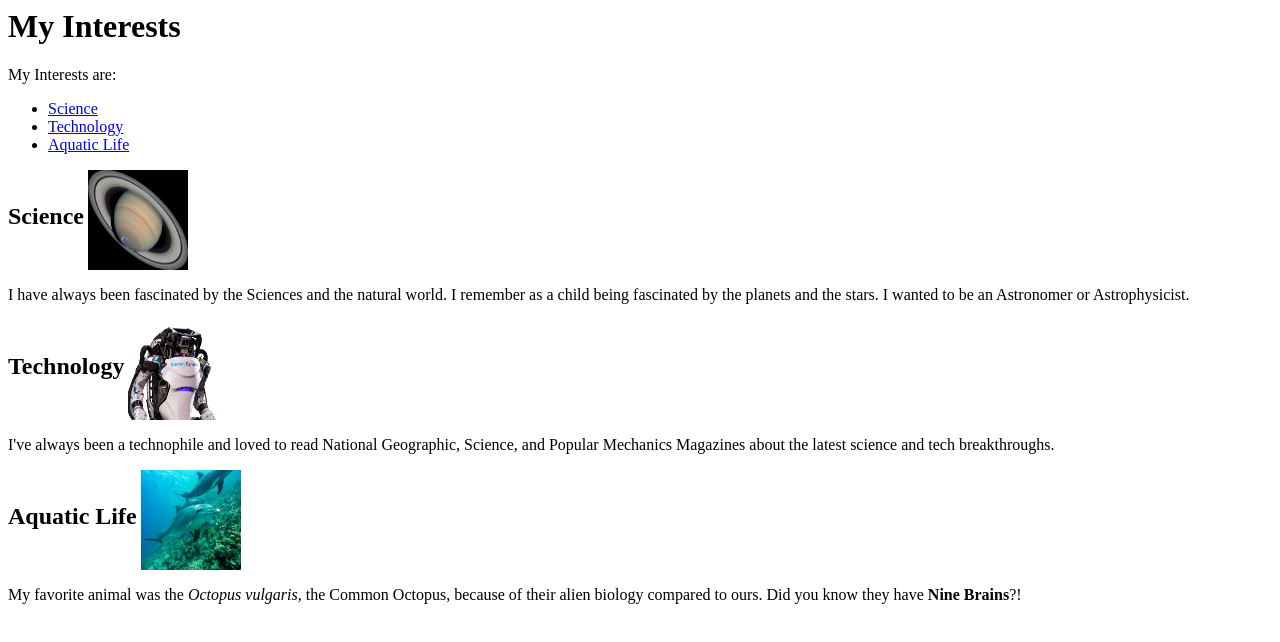
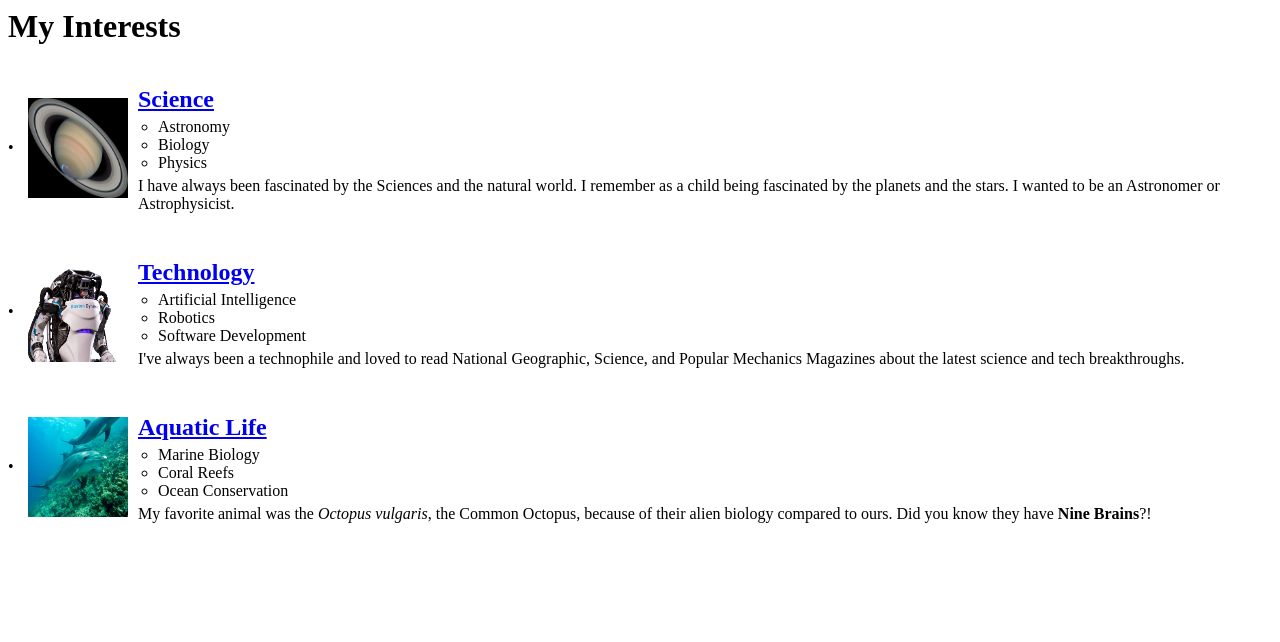
Before and after one commit to rbashley/Coursera-My_Interests, a plain HTML site: page index.html in a window 1280 px wide. Drawn offline with Linux system fonts and the light colour scheme.

Commit message:
Closing for the night
Added formatting and nested lists

```diff
--- a/index.html
+++ b/index.html
@@ -3,40 +3,70 @@
     <title>My Interests</title>
   </head>
   <body>
+    <h1>My Interests</h1>
+    <ul style="list-style-type: disc; padding: 0;">
+      <!-- Science Section -->
+      <li style="position: relative; margin-bottom: 10px; padding-left: 20px;">
+        <span style="position: absolute; left: 0; top: 50%; transform: translateY(-50%);">
+          &#8226;
+        </span>
+        <div style="display: flex; align-items: center;">
+          <img src="https://raw.githubusercontent.com/rbashley/Coursera-My_Interests/b91735c7895c1ff5c319469da36ff0ebf9beaa49/src/Saturn.jpg" height="100px" width="100px" style="margin-right: 10px;" />
           <div>
-      <h1>My Interests</h1>
-    </div>
-    <div>
-      <p>My Interests are:
-       <ul>
-         <li><a href="https://www.science.org/">Science</a></li>
-         <li><a href="https://www.popsci.com/category/technology/">Technology</a></li>
-         <li><a href="https://en.wikipedia.org/wiki/Aquatic_ecosystem">Aquatic Life</a></li>
+            <h2 style="margin-bottom: 5px;"><a href="https://www.science.org/">Science</a></h2>
+            <ul style="padding-left: 20px; margin-top: 0px; margin-bottom: 5px;">
+              <li>Astronomy</li>
+              <li>Biology</li>
+              <li>Physics</li>
             </ul>
-      </p>
-      <div>
-        <h2 style="display: inline;">Science</h2>
-        <img src="https://raw.githubusercontent.com/rbashley/Coursera-My_Interests/b91735c7895c1ff5c319469da36ff0ebf9beaa49/src/Saturn.jpg" height="100px" width="100px" style="vertical-align: middle;" />
-      </div>
-      <p>
+            <p style="margin-top: 0px;">
               I have always been fascinated by the Sciences and the natural world. I remember as a child being fascinated by the planets and the stars. I wanted to be an Astronomer or Astrophysicist.
             </p>
+          </div>
+        </div>
+      </li>
 
+      <!-- Technology Section -->
+      <li style="position: relative; margin-bottom: 10px; padding-left: 20px;">
+        <span style="position: absolute; left: 0; top: 50%; transform: translateY(-50%);">
+          &#8226;
+        </span>
+        <div style="display: flex; align-items: center;">
+          <img src="https://raw.githubusercontent.com/rbashley/Coursera-My_Interests/b91735c7895c1ff5c319469da36ff0ebf9beaa49/src/Atlas.png" height="100px" width="100px" style="margin-right: 10px;" />
           <div>
-        <h2 style="display: inline;">Technology</h2>
-        <img src="https://raw.githubusercontent.com/rbashley/Coursera-My_Interests/b91735c7895c1ff5c319469da36ff0ebf9beaa49/src/Atlas.png" height="100px" width="100px" style="vertical-align: middle;" />
-      </div>
-      <p>
+            <h2 style="margin-bottom: 5px;"><a href="https://www.popsci.com/category/technology/">Technology</a></h2>
+            <ul style="padding-left: 20px; margin-top: 0px; margin-bottom: 5px;">
+              <li>Artificial Intelligence</li>
+              <li>Robotics</li>
+              <li>Software Development</li>
+            </ul>
+            <p style="margin-top: 0px;">
               I've always been a technophile and loved to read National Geographic, Science, and Popular Mechanics Magazines about the latest science and tech breakthroughs.
             </p>
+          </div>
+        </div>
+      </li>
 
+      <!-- Aquatic Life Section -->
+      <li style="position: relative; margin-bottom: 10px; padding-left: 20px;">
+        <span style="position: absolute; left: 0; top: 50%; transform: translateY(-50%);">
+          &#8226;
+        </span>
+        <div style="display: flex; align-items: center;">
+          <img src="https://raw.githubusercontent.com/rbashley/Coursera-My_Interests/b91735c7895c1ff5c319469da36ff0ebf9beaa49/src/Dolphins.jpg" height="100px" width="100px" style="margin-right: 10px;" />
           <div>
-        <h2 style="display: inline;">Aquatic Life</h2>
-        <img src="https://raw.githubusercontent.com/rbashley/Coursera-My_Interests/b91735c7895c1ff5c319469da36ff0ebf9beaa49/src/Dolphins.jpg" height="100px" width="100px" style="vertical-align: middle;" />
-      </div>
-      <p>
+            <h2 style="margin-bottom: 5px;"><a href="https://en.wikipedia.org/wiki/Aquatic_ecosystem">Aquatic Life</a></h2>
+            <ul style="padding-left: 20px; margin-top: 0px; margin-bottom: 5px;">
+              <li>Marine Biology</li>
+              <li>Coral Reefs</li>
+              <li>Ocean Conservation</li>
+            </ul>
+            <p style="margin-top: 0px;">
               My favorite animal was the <em>Octopus vulgaris</em>, the Common Octopus, because of their alien biology compared to ours. Did you know they have <b>Nine Brains</b>?!
             </p>
           </div>
+        </div>
+      </li>
+    </ul>
   </body>
 </html>
```
Lines whose indentation alone changed are shown as unchanged.
